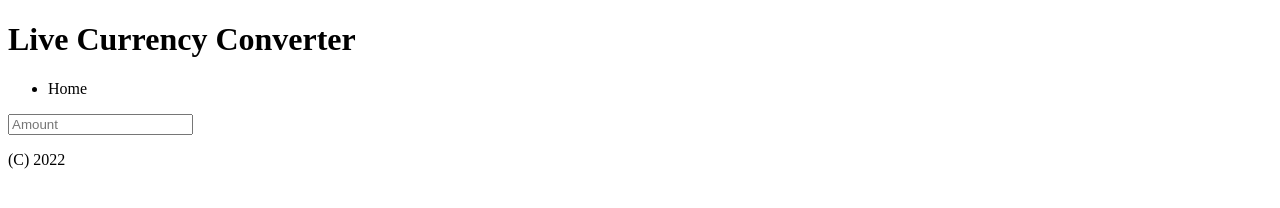
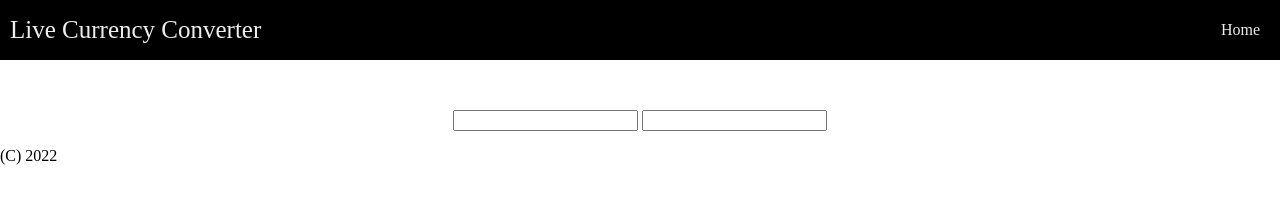
Before and after one commit to iamashay/live_currency_converter, a website: page webfiles/index.html in a window 1280 px wide. Drawn offline with Linux system fonts and the light colour scheme; files that its build step writes are made by us from their sources.

Commit message:
Customize website layouts

```diff
--- a/webfiles/index.html
+++ b/webfiles/index.html
@@ -3,13 +3,12 @@
 <head>
     <meta charset="utf-8">
     <title>Live Currency Converter</title>
-    <link rel="stylesheet" href="css/custom.css"
+    <link rel="stylesheet" href="css/custom.css">
 </head>
 <body>
 
-    <div id="wrapper">
     <header>
-            <h1>Live Currency Converter</h1>
+        <div id="logo">Live Currency Converter</div>
         <nav>
             <ul>
                 <li>Home</li>
@@ -18,13 +17,15 @@
     </header>
 
     <main>
-            <input type="text" placeholder="Amount">
+        <div id="container">
+            <input type="number" >
+            <input type="number" >
+        </div>
     </main>
 
     <footer>
             <p>(C) 2022</p>
     </footer>
-    </div>
 
 </body>
 </html>
--- a/webfiles/public/css/custom.css
+++ b/webfiles/public/css/custom.css
@@ -0,0 +1,28 @@
+body {
+    margin: 0;
+}
+header {
+    display: flex;
+    align-items: center;
+    justify-content: space-between;
+    background-color: black;
+    color:  #eee;
+    margin-bottom: 50px;
+    padding: 10px;
+    min-height: 40px;
+}
+
+header ul {
+    list-style: none;
+    margin: 0;
+    margin-right: 10px;
+}
+
+#logo {
+    font-size: 25px;
+}
+
+main {
+    display: flex;
+    justify-content: center;
+}
```
Lines whose indentation alone changed are shown as unchanged.
